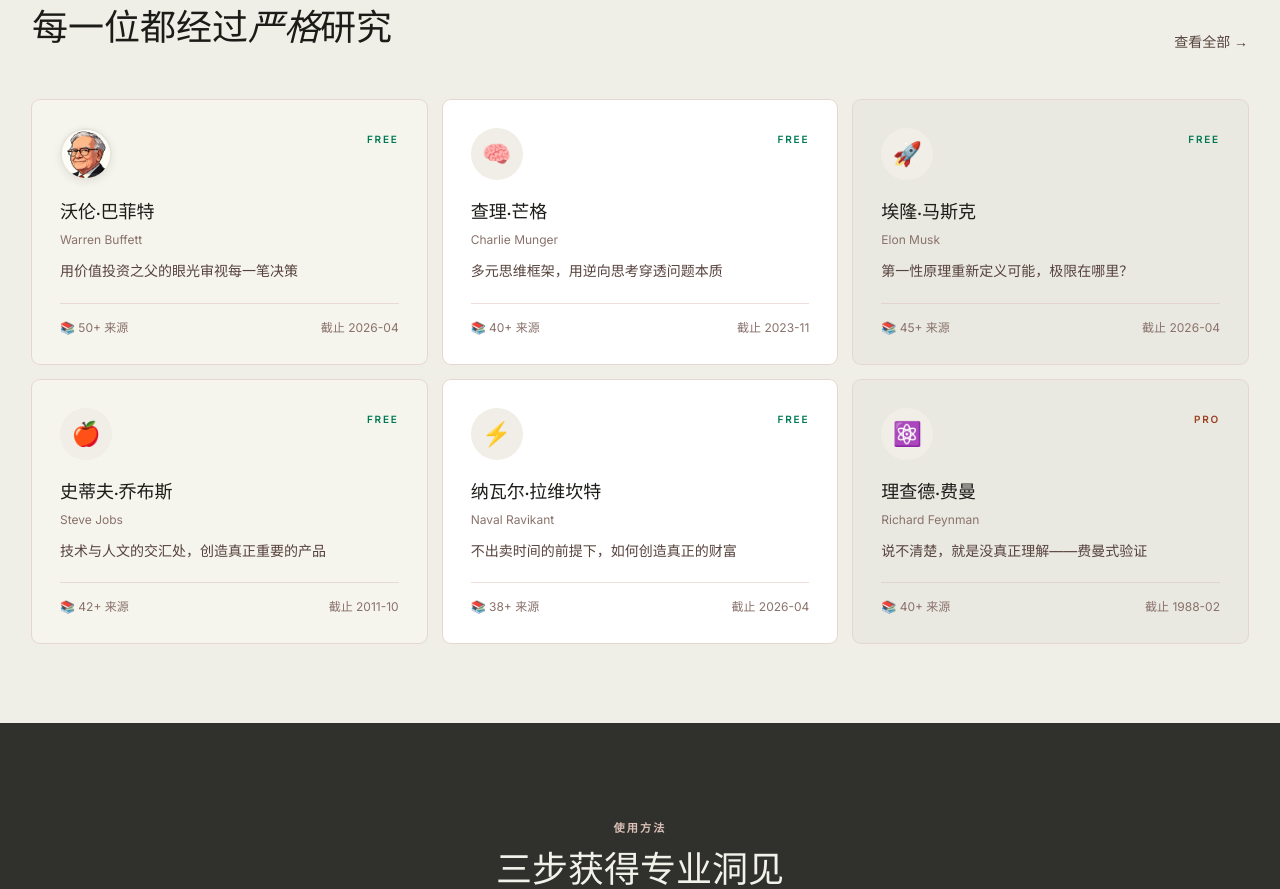
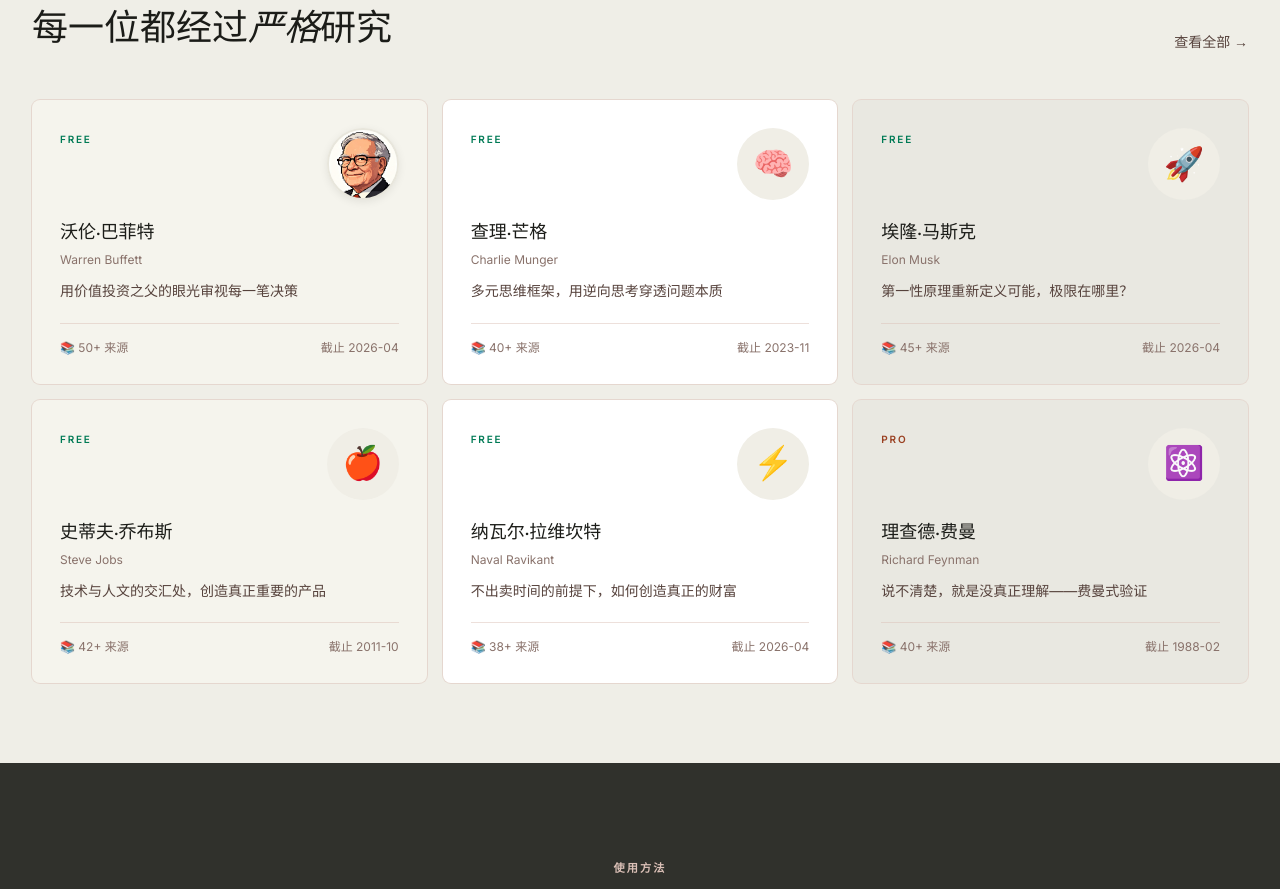
Before and after one commit to Marypapa365best/MyThinkTank, a Next.js app: page / in a window 1280 px wide. Shown: the part 1060-1949 px from the top of the page. Built offline with nearby package versions, Linux system fonts and the light colour scheme; no server answers.

Commit message:
skill cards: avatar right+larger (72px), tier badge left

```diff
--- a/src/app/page.tsx
+++ b/src/app/page.tsx
@@ -96,18 +96,18 @@
                   style={{ backgroundColor: surface }}
                 >
                   <div className="flex items-start justify-between mb-5">
-                    <SkillAvatar
-                      name={skill.name}
-                      emoji={skill.emoji}
-                      avatar={skill.avatar}
-                      size={52}
-                    />
                     <span className={`label-overline text-[10px] mt-1 ${
                       skill.tier === 'free' ? 'text-emerald-700' :
                       skill.tier === 'pro' ? 'text-[#9a4021]' : 'text-amber-700'
                     }`}>
                       {skill.tier === 'free' ? 'Free' : skill.tier === 'pro' ? 'Pro' : 'Elite'}
                     </span>
+                    <SkillAvatar
+                      name={skill.name}
+                      emoji={skill.emoji}
+                      avatar={skill.avatar}
+                      size={72}
+                    />
                   </div>
 
                   <h3 className="text-lg text-[#1b1c18] mb-1 group-hover:text-[#9a4021] transition-colors">
--- a/src/app/skills/page.tsx
+++ b/src/app/skills/page.tsx
@@ -76,13 +76,13 @@
                 >
                   {/* Top */}
                   <div className="flex items-start justify-between mb-5">
-                    <SkillAvatar name={skill.name} emoji={skill.emoji} avatar={skill.avatar} size={52} />
                     <span className={`label-overline text-[10px] mt-1 ${
                       skill.tier === 'free' ? 'text-emerald-700' :
                       skill.tier === 'pro' ? 'text-[#9a4021]' : 'text-amber-700'
                     }`}>
                       {skill.tier === 'free' ? 'Free' : skill.tier === 'pro' ? 'Pro' : 'Elite'}
                     </span>
+                    <SkillAvatar name={skill.name} emoji={skill.emoji} avatar={skill.avatar} size={72} />
                   </div>
 
                   <h3 className="text-lg text-[#1b1c18] mb-0.5 group-hover:text-[#9a4021] transition-colors">
```
